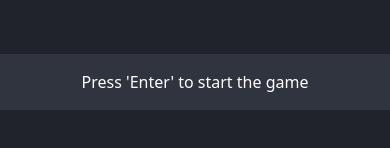
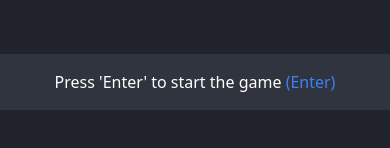
Before and after one commit to kxnalpk/wordhunt.fun, a SvelteKit app: page / in a window 390 px wide. Shown: the part 340-488 px from the top of the page. Built offline with nearby package versions, Linux system fonts and the light colour scheme.

Commit message:
don’t use navigator for the mobile check

```diff
--- a/src/routes/+page.svelte
+++ b/src/routes/+page.svelte
@@ -125,7 +125,7 @@
     }
 
     // Check if it's a mobile device
-    const isMobile = /Android|webOS|iPhone|iPad|iPod|BlackBerry|IEMobile|Opera Mini/i.test(navigator.userAgent);
+    const isMobile = window.innerWidth <= 800;
 
 </script>
 
```
